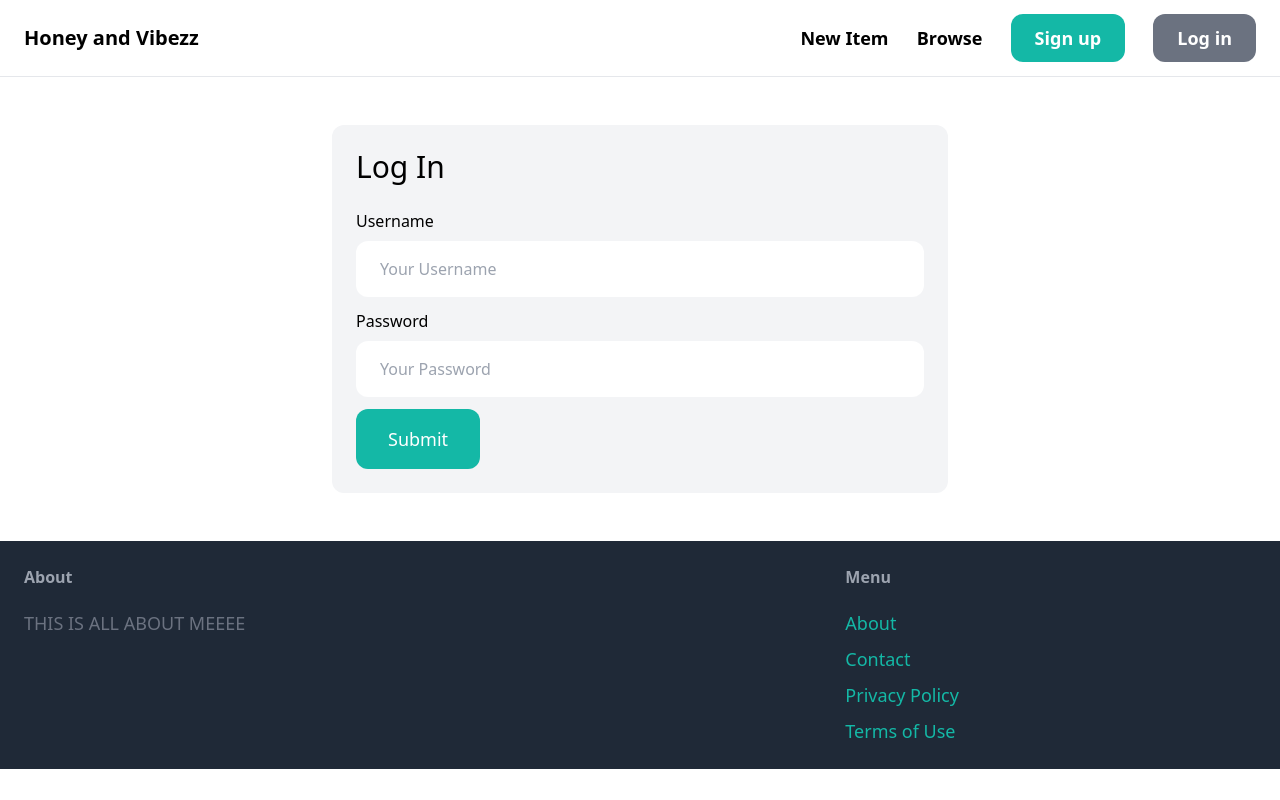
After one commit to sunkash/Honey-and-Vibezz, a Django app: page /login/ in a window 1280 px wide. The commit adds this page. Run offline with Django 4.2, Linux system fonts and the light colour scheme; some libraries are stand-ins or nearby versions.

Commit message:
logins, logouts, submit new item forms

```diff
--- /dev/null
+++ b/honey_and_vibezz/core/forms.py
@@ -0,0 +1,39 @@
+from django import forms
+from django.contrib.auth.forms import UserCreationForm, AuthenticationForm
+from django.contrib.auth.models import User
+
+
+class LoginForm(AuthenticationForm):
+    username = forms.CharField(widget=forms.TextInput(attrs={
+        'placeholder': 'Your Username',
+        'class': 'w-full py-4 px-6  rounded-xl'
+    }))
+    password = forms.CharField(widget=forms.PasswordInput(attrs={
+        'placeholder': 'Your Password',
+        'class': 'w-full py-4 px-6  rounded-xl'
+    }))
+
+class SignupForm(UserCreationForm):
+    class Meta:
+        model= User
+        fields =('username', 'email', 'password1', 'password2')
+
+    username = forms.CharField(widget=forms.TextInput(attrs={
+        'placeholder': 'Your Username',
+        'class': 'w-full py-4 px-6  rounded-xl'
+    }))
+
+    email = forms.CharField(widget=forms.EmailInput(attrs={
+        'placeholder': 'Your Email Address',
+        'class': 'w-full py-4 px-6  rounded-xl'
+    }))
+
+    password1 = forms.CharField(widget=forms.PasswordInput(attrs={
+        'placeholder': 'Your Password',
+        'class': 'w-full py-4 px-6  rounded-xl'
+    }))
+
+    password2 = forms.CharField(widget=forms.PasswordInput(attrs={
+        'placeholder': 'Re-Enter Your Password',
+        'class': 'w-full py-4 px-6  rounded-xl'
+    }))
--- a/honey_and_vibezz/core/templates/core/base.html
+++ b/honey_and_vibezz/core/templates/core/base.html
@@ -10,11 +10,16 @@
     <nav class="py-6 px-6 flex justify-between items-center border-b border-gray-200">
         <a href="/" class="text-xl font-semibold">Honey and Vibezz</a>
         <div class="space-x-6">
-            <a href="#" class="text-lg font-semibold hover:text-gray-500">New Item</a>
+            <a href="{% url 'item:new' %}" class="text-lg font-semibold hover:text-gray-500">New Item</a>
             <a href="#" class="text-lg font-semibold hover:text-gray-500">Browse</a>
 
-            <a href="#" class="py-3 px-6 text-lg font-semibold bg-teal-500 text-white rounded-xl hover:bg-teal-700">Sign up</a>
-            <a href="#" class="py-3 px-6 text-lg font-semibold bg-gray-500 text-white rounded-xl hover:bg-gray-700">Log in</a>
+            {% if request.user.is_authenticated %}
+            <a href="#" class="py-3 px-6 text-lg font-semibold bg-teal-500 text-white rounded-xl hover:bg-teal-700">Inbox</a>
+            <a href="#" class="py-3 px-6 text-lg font-semibold bg-gray-500 text-white rounded-xl hover:bg-gray-700">Dashboard</a>
+            {% else %}
+            <a href="{% url 'core:signup' %}" class="py-3 px-6 text-lg font-semibold bg-teal-500 text-white rounded-xl hover:bg-teal-700">Sign up</a>
+            <a href="{% url 'core:login' %}" class="py-3 px-6 text-lg font-semibold bg-gray-500 text-white rounded-xl hover:bg-gray-700">Log in</a>
+            {% endif %}
         </div>
     </nav>
     <div class="px-6 py-6">
@@ -30,7 +35,7 @@
             <h3 class="mb-5 font-semibold text-gray-400">Menu</h3>
             <ul class="space-y-2">
                 <li><a href="#" class="text-lg text-teal-500 hover:text-teal-700">About</a></li>
-                <li><a href="{% url 'contact' %}" class="text-lg text-teal-500 hover:text-teal-700">Contact</a></li>
+                <li><a href="{% url 'core:contact' %}" class="text-lg text-teal-500 hover:text-teal-700">Contact</a></li>
                 <li><a href="#" class="text-lg text-teal-500 hover:text-teal-700">Privacy Policy</a></li>
                 <li><a href="#" class="text-lg text-teal-500 hover:text-teal-700">Terms of Use</a></li>
             </ul>
--- /dev/null
+++ b/honey_and_vibezz/core/templates/core/login.html
@@ -0,0 +1,35 @@
+{% extends 'core/base.html' %}
+
+{% block title %}Log In{% endblock %}
+
+{% block content %}
+<div class="w-1/2 my-6 mx-auto p-6 bg-gray-100 rounded-xl">
+    <h1 class="mb-6 text-3xl">Log In</h1>
+
+    <form method="post" action=".">
+        {% csrf_token %}
+
+        <div class="mb-3">
+            <label class="inline-block mb-2">Username</label><br>
+            {{ form.username }}
+        </div>
+        <div class="mb-3">
+            <label class="inline-block mb-2">Password</label><br>
+            {{ form.password }}
+        </div>
+
+        {% if form.errors or form.non_field_errors %}
+        <div class="mb-3 p-6 bg-red-100 rounded-xl">
+            {% for field in form %}
+                {{ field.errors }}
+            {% endfor %}
+
+            {{ form.non_field_errors }}
+        </div>
+        {% endif  %}
+
+        <button class="py-4 px-8 text-lg bg-teal-500 hover:bg-teal-700 rounded-xl text-white">Submit</button>
+    </form>
+</div>
+
+{% endblock %}
--- /dev/null
+++ b/honey_and_vibezz/core/urls.py
@@ -0,0 +1,13 @@
+from django.urls import path
+from . import views
+from django.contrib.auth import views as auth_views
+from . forms import LoginForm
+
+app_name = 'core'
+
+urlpatterns= [
+    path('', views.index, name = 'index'),
+    path('contact/', views.contact, name= 'contact'),
+    path('signup/', views.signup, name= 'signup'),
+    path('login/', auth_views.LoginView.as_view(template_name ='core/login.html', authentication_form=LoginForm), name ='login'),
+]
--- a/honey_and_vibezz/honey_and_vibezz/settings.py
+++ b/honey_and_vibezz/honey_and_vibezz/settings.py
@@ -26,6 +26,10 @@ SECRET_KEY = 'django-insecure-6-$763b*bj(jt8b9oq+tfz!u_6ma$2%k*n=or9^c-w_t5nrm9a
 DEBUG = True
 
 ALLOWED_HOSTS = []
+
+LOGIN_URL = '/login/'
+LOGIN_REDIRECT_URL = '/'
+LOGOUT_REDIRECT_URL = '/'
 
 
 # Application definition
--- a/honey_and_vibezz/honey_and_vibezz/urls.py
+++ b/honey_and_vibezz/honey_and_vibezz/urls.py
@@ -16,7 +16,6 @@ Including another URLconf
 """
 from django.contrib import admin
 from django.urls import path, include
-from core.views import index, contact
 from django.conf import settings
 from django.conf.urls.static import static
 
@@ -24,6 +23,5 @@ from django.conf.urls.static import static
 urlpatterns = [
     path('admin/', admin.site.urls),
     path('items/', include('item.urls')),
-    path('', index, name ='index'),
-    path('contact/', contact, name = 'contact'),
+    path('', include('core.urls')),
 ] + static(settings.MEDIA_URL, document_root = settings.MEDIA_ROOT)
--- /dev/null
+++ b/honey_and_vibezz/item/forms.py
@@ -0,0 +1,26 @@
+from django import forms
+from .models import Item
+
+
+INPUT_CLASSES = 'w-full py-4 px-6 rounded-xl border'
+class NewItemForm(forms.ModelForm):
+    class Meta:
+        model = Item
+        fields = ('category', 'name', 'description', 'price', 'image',)
+        widgets= {
+        'category': forms.Select(attrs={
+            'class': INPUT_CLASSES
+        }),
+        'name': forms.TextInput(attrs={
+            'class': INPUT_CLASSES
+        }),
+        'description': forms.Textarea(attrs={
+            'class': INPUT_CLASSES
+        }),
+        'price': forms.TextInput(attrs={
+            'class': INPUT_CLASSES
+        }),
+        'image': forms.FileInput(attrs={
+            'class': INPUT_CLASSES
+        }),
+    }
--- a/honey_and_vibezz/item/urls.py
+++ b/honey_and_vibezz/item/urls.py
@@ -4,5 +4,6 @@ from . import views
 app_name= 'item'
 
 urlpatterns = [
+    path('new/',views.new, name = 'new'),
     path('<int:pk>/', views.detail, name ='detail'),
 ]
```
Also changed, not shown: honey_and_vibezz/core/templates/core/signup.html (added, +43 -0 lines), honey_and_vibezz/core/views.py (+16 -3 lines), honey_and_vibezz/item/templates/item/form.html (added, +26 -0 lines), honey_and_vibezz/item/views.py (+21 -1 lines), honey_and_vibezz/db.sqlite3.
